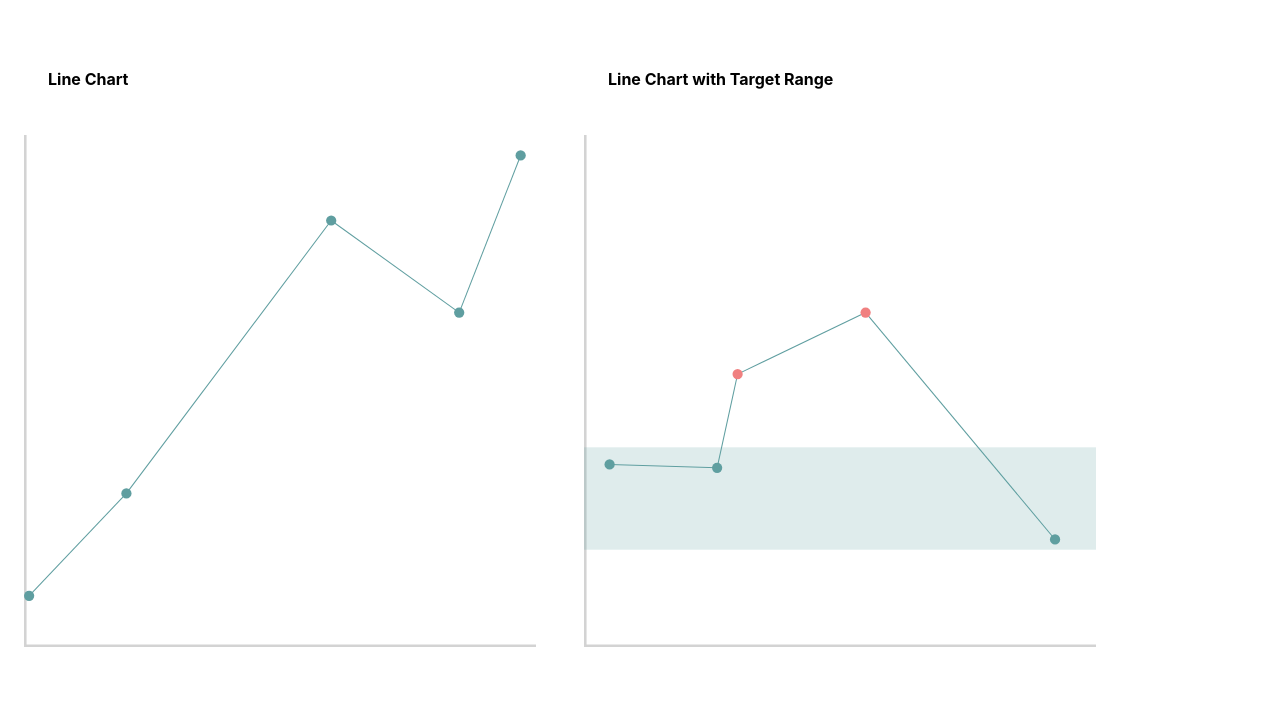
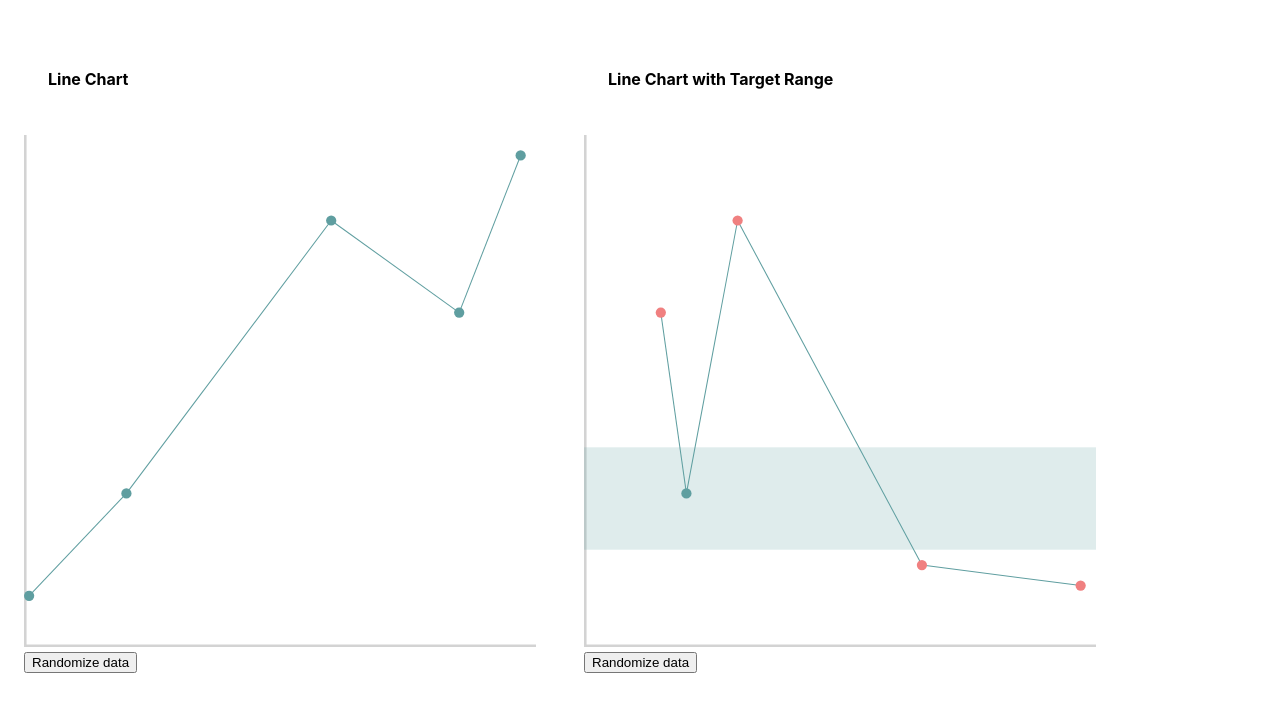
Before and after one commit to DrNio13/line-chart, a React (Create React App) app: page / in a window 1280 px wide. Shown: the top 712 px of the page. Built offline with nearby package versions, Linux system fonts and the light colour scheme.

Commit message:
randomisable data

```diff
--- a/src/App.js
+++ b/src/App.js
@@ -1,27 +1,50 @@
-import React from 'react';
+import React, { useState, useEffect } from 'react';
 import './App.css';
 import { LineChart } from './components/LineChart';
 
 function App() {
   // TODO date in milliseconds
   // date is relative value to X axis
-  const randomFetchedDataA = [
+  const [randomFetchedDataA, setRandomFetchedDataA] = useState([
     { date: 60, value: 83.30 },
     { date: 1, value: 10 },
     { date: 85, value: 65.32 },
     { date: 97, value: 96 },
     { date: 20, value: 30 }
-  ]
+  ])
 
-  const randomFetchedDataB = [
-    { date: 30, value: 53.30 },
-    { date: 5, value: 35.65 },
-    { date: 55, value: 65.32 },
-    { date: 92, value: 21 },
-    { date: 26, value: 35 }
-  ]
+  const [randomFetchedDataB, setRandomFetchedDataB] = useState([
+    { date: 30, value: 83.30 },
+    { date: 66, value: 16 },
+    { date: 15, value: 65.32 },
+    { date: 97, value: 12 },
+    { date: 20, value: 30 }
+  ])
 
-  const referenceRanges = [19, 39]
+  const [referenceRanges, setReferenceRanges] = useState([19, 39])
+
+  const randomizeSet = (chart) => {
+    if (chart === 'a') {
+      const data = getRandomValues()
+      setRandomFetchedDataA(data)
+    }
+
+    if (chart === 'b') {
+      const data = getRandomValues()
+      setRandomFetchedDataB(data)
+      setReferenceRanges([Math.floor(Math.random() * 100), Math.floor(Math.random() * 100)])
+    }
+  }
+
+  const getRandomValues = () => {
+    let values = []
+
+    for (let i = 0; i < 10; i++) {
+      values.push({ date: Math.floor(Math.random() * 100), value: Math.floor(Math.random() * 100) })
+    }
+
+    return values
+  }
 
   return (
     <article className="App">
@@ -29,12 +52,15 @@ function App() {
       <div className='chartWrapper'>
         <h4 className='title'>Line Chart</h4>
         <LineChart data={randomFetchedDataA} />
+
+        <button onClick={() => { randomizeSet('a') }}>Randomize data</button>
       </div>
 
 
       <div className='chartWrapper'>
         <h4 className='title'>Line Chart with Target Range</h4>
         <LineChart data={randomFetchedDataB} withGraphArea referenceRanges={referenceRanges} />
+        <button onClick={() => { randomizeSet('b') }}>Randomize data</button>
       </div>
     </article>
   );
--- a/src/components/LineChart/index.js
+++ b/src/components/LineChart/index.js
@@ -10,7 +10,7 @@ export const LineChart = (props) => {
         const sortedData = getSortedData()
         buildLines(sortedData)
         buildCircles(sortedData)
-    }, [])
+    }, [props.data])
 
     const buildLines = (sortedData) => {
         const lines = sortedData.map((point, index, array) => {
```
